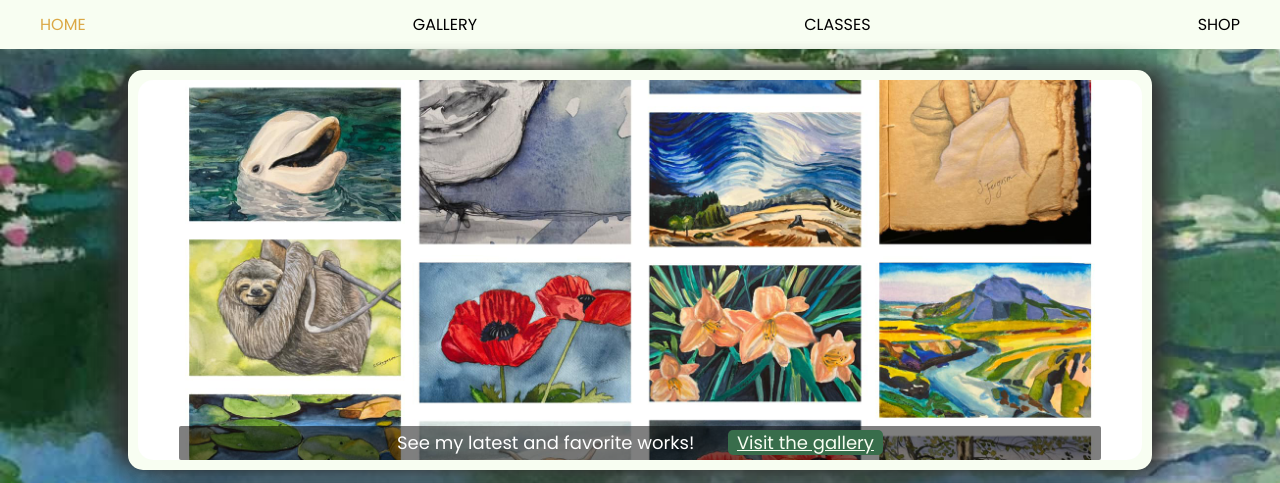
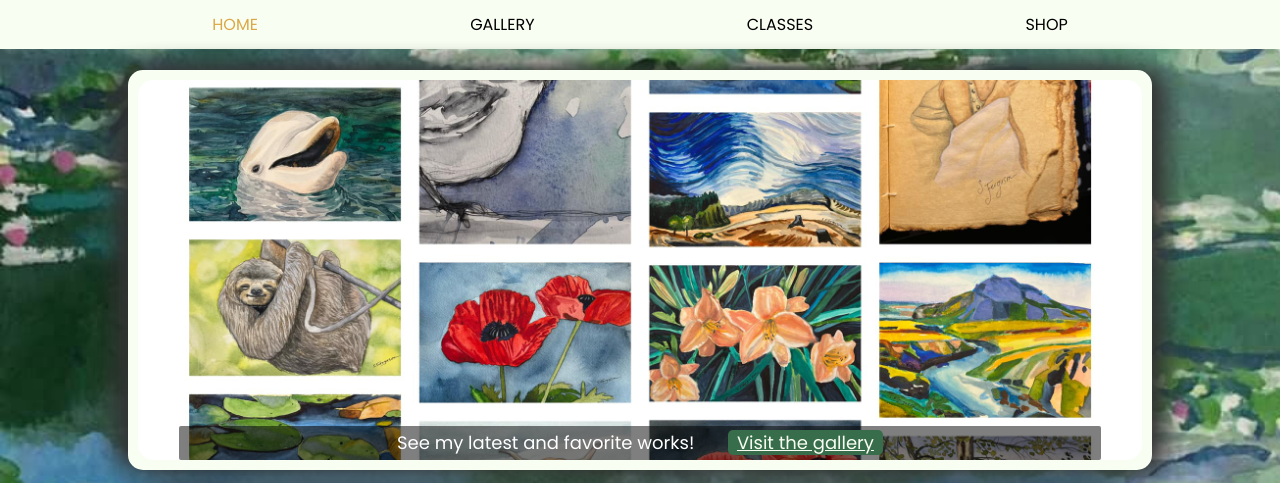
Before and after one commit to SamuelFerguson2003/CIT263-Final, a plain HTML site: page index.html in a window 1280 px wide. Shown: the top 483 px of the page. Drawn offline with Linux system fonts and the light colour scheme.

Commit message:
Fixed nav bar spacing

```diff
--- a/Styles/baseStyles.css
+++ b/Styles/baseStyles.css
@@ -61,8 +61,10 @@ h1 {
 
 .nav-list {
     display: flex;
-    justify-content: space-between;
+    justify-content: space-evenly;
     align-items: center;
+    margin: 0;
+    padding: 0;
 }
 
 .nav-list li {
```
